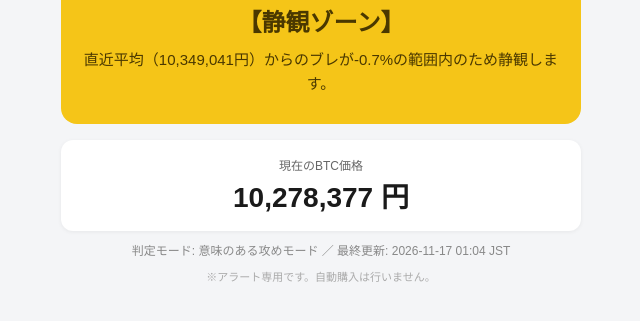
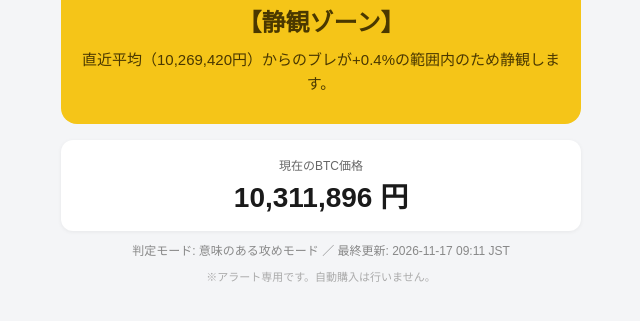
Before and after one commit to daikiogita0708-lab/btc-signal, a plain HTML site: page index.html in a window 1280 px wide. Shown: the part 107-428 px from the top of the page, without its empty margins (319-959 px from the left). Drawn offline with Linux system fonts and the light colour scheme.

Commit message:
deploy: 4c4bcbe738b9059f149ed8887cbb8181bfa3a461

```diff
--- a/index.html
+++ b/index.html
@@ -22,13 +22,13 @@
   <div class="card">
     <div class="emoji">🟡</div>
     <div class="title">【静観ゾーン】</div>
-    <div class="reason">直近平均（10,349,041円）からのブレが-0.7%の範囲内のため静観します。</div>
+    <div class="reason">直近平均（10,269,420円）からのブレが+0.4%の範囲内のため静観します。</div>
   </div>
   <div class="price">
     <div class="label">現在のBTC価格</div>
-    <div class="value">10,278,377 円</div>
+    <div class="value">10,311,896 円</div>
   </div>
-  <div class="meta">判定モード: 意味のある攻めモード ／ 最終更新: 2026-11-17 01:04 JST</div>
+  <div class="meta">判定モード: 意味のある攻めモード ／ 最終更新: 2026-11-17 09:11 JST</div>
   <div class="note">※アラート専用です。自動購入は行いません。</div>
 </body>
 </html>
```
